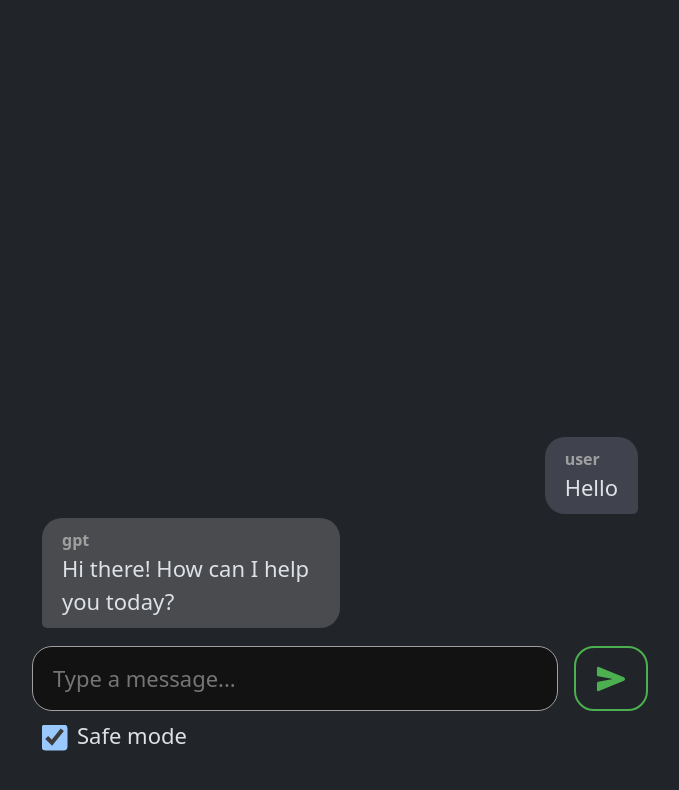
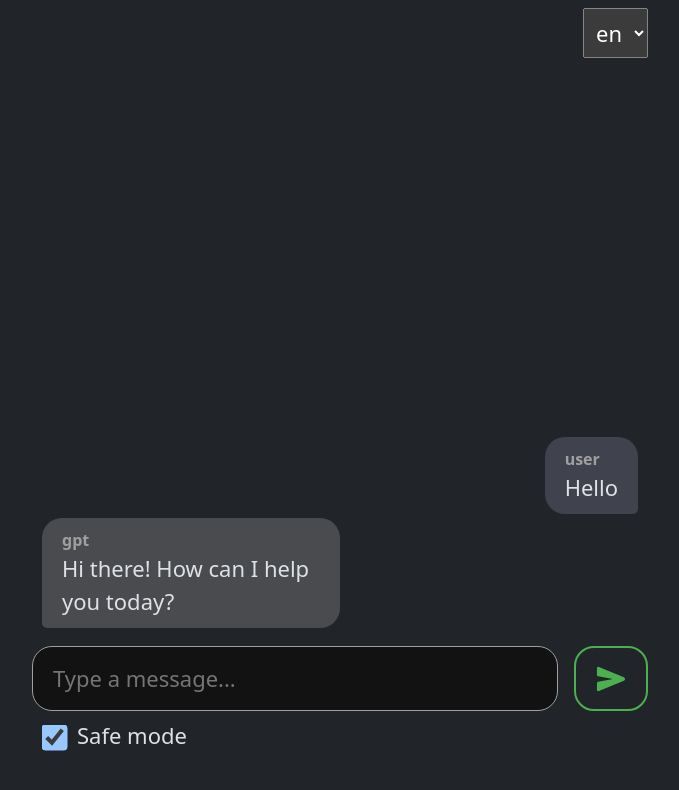
Before and after one commit to giumanuz/HackUPC, a React (Vite) app in the folder frontend/: page /chat in a window 1280 px wide. Shown: the top 790 px of the page, without its empty margins (300-979 px from the left). Built offline with nearby package versions, Linux system fonts and the light colour scheme.

Commit message:
feat: ciao

```diff
--- /dev/null
+++ b/frontend/src/App.tsx
@@ -0,0 +1,39 @@
+import React, { useState } from "react";
+import LangContext from "./LangContext.ts";
+import { createBrowserRouter, RouterProvider } from "react-router-dom";
+import MainPage from "./pages/MainPage.tsx";
+import ChatPage from "./pages/ChatPage.tsx";
+
+const router = createBrowserRouter([
+  {
+    path: "/",
+    element: <MainPage />,
+  },
+  {
+    path: "/chat",
+    element: <ChatPage />,
+  },
+]);
+const locales = ["en", "es"];
+
+function App() {
+  const [lang, _setLang] = useState("en");
+
+  function setLang(lang: string) {
+    // Load json translation file
+    let modules = import.meta.glob("./translations/*.json");
+    for (const path in modules) {
+      modules[path]().then((mod) => {
+        console.log(path, mod);
+      });
+    }
+  }
+
+  return (
+    <LangContext.Provider value={{ lang, setLang }}>
+      <RouterProvider router={router} />
+    </LangContext.Provider>
+  );
+}
+
+export default App;
--- /dev/null
+++ b/frontend/src/LangContext.ts
@@ -0,0 +1,13 @@
+import React from "react";
+
+type LangContextType = {
+  lang: string;
+  setLang: (lang: string) => any
+}
+
+const LangContext = React.createContext<LangContextType>({
+  lang: "en",
+  setLang: () => {}
+})
+
+export default LangContext
--- a/frontend/src/main.tsx
+++ b/frontend/src/main.tsx
@@ -1,24 +1,11 @@
-import React from 'react'
-import ReactDOM from 'react-dom/client'
-import 'bootstrap/dist/css/bootstrap.min.css'
-import './index.css'
-import {createBrowserRouter, RouterProvider} from "react-router-dom";
-import MainPage from "./pages/MainPage.tsx";
-import ChatPage from "./pages/ChatPage.tsx";
+import React from "react";
+import ReactDOM from "react-dom/client";
+import "bootstrap/dist/css/bootstrap.min.css";
+import "./index.css";
+import App from "./App.tsx";
 
-const router = createBrowserRouter([
-  {
-    path: "/",
-    element: <MainPage />,
-  },
-  {
-    path: "/chat",
-    element: <ChatPage />,
-  }
-]);
-
-ReactDOM.createRoot(document.getElementById('root')!).render(
+ReactDOM.createRoot(document.getElementById("root")!).render(
   <React.StrictMode>
-    <RouterProvider router={router} />
+    <App />
   </React.StrictMode>,
-)
+);
--- a/frontend/src/pages/ChatPage.tsx
+++ b/frontend/src/pages/ChatPage.tsx
@@ -1,8 +1,9 @@
 import "../styles/ChatPage.css";
 import { IoSend } from "react-icons/io5";
-import { useState } from "react";
+import React, { useState } from "react";
 import axios from "axios";
 import axiosInstance from "../axiosInstance.ts";
+import LangContext from "../LangContext.ts";
 
 function formatDate(date: string) {
   return new Date(date).toLocaleString();
@@ -27,6 +28,8 @@ function ChatPage() {
     ],
   });
 
+  const langContext = React.useContext(LangContext);
+
   const addMessage = (role: Role, text: string) => {
     setHistory((history) => ({
       messages: [
@@ -46,11 +49,10 @@ function ChatPage() {
     }
     addMessage(role, text);
     setWaitingForResponse(true);
-    console.log("test");
     axiosInstance
       .post("/query", {
         query: userMessage,
-        safemode: safeMode
+        safemode: safeMode,
       })
       .catch((error) => {
         console.error("Failed to send message:", error);
@@ -58,6 +60,7 @@ function ChatPage() {
       })
       .then((r) => {
         setWaitingForResponse(false);
+        if (r == null) return;
         addMessage("gpt", r.data);
       });
   };
@@ -70,6 +73,16 @@ function ChatPage() {
 
   return (
     <div className={"container-md vh-100 d-flex flex-column w-50"}>
+      <select
+        className={"ms-auto p-2 mt-2"}
+        value={langContext.lang}
+        onChange={(e) => {
+          langContext.setLang(e.currentTarget.value);
+        }}
+      >
+        <option value={"en"}>en</option>
+        <option value={"es"}>es</option>
+      </select>
       <div className={"chat-history gap-1"}>
         {history.messages.map(({ role, text, timestamp }, index) => {
           const changed = history.messages[index - 1]?.role !== role;
@@ -93,7 +106,7 @@ function ChatPage() {
           </div>
         )}
       </div>
-      <div className={"mb-5 mt-2"}>
+      <div className={"mb-5 mt-2 d-flex flex-column"}>
         <form className={"d-flex gap-3"} onSubmit={onFormSubmit}>
           <input
             type="text"
```
